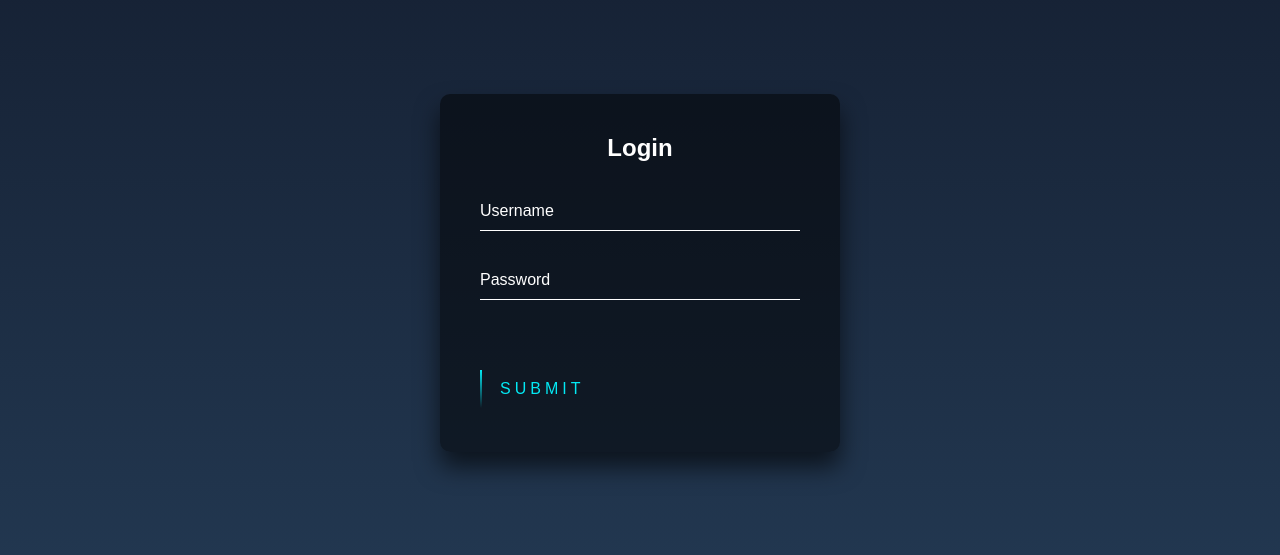
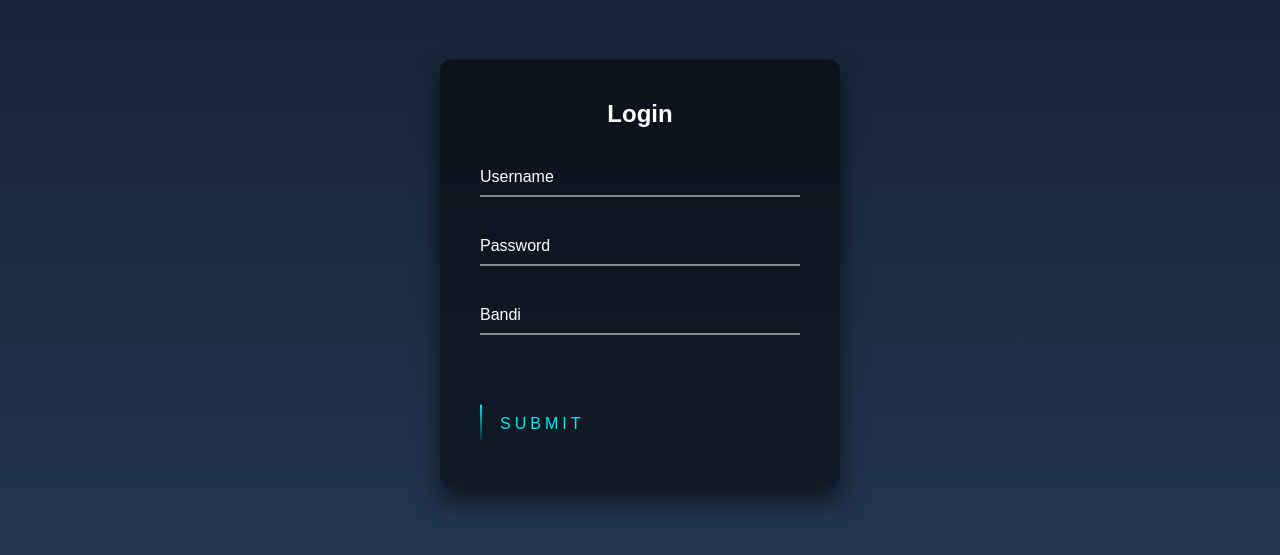
Before and after one commit to venkateshpagdikar/login-form-, a plain HTML site: page k1.html in a window 1280 px wide. Shown: the part 127-682 px from the top of the page. Drawn offline with Linux system fonts and the light colour scheme.

Commit message:
Update k1.html

```diff
--- a/k1.html
+++ b/k1.html
@@ -18,6 +18,10 @@
             <input type="password" name="" required="">
             <label>Password</label>
           </div>
+            <div class="user-box">
+            <input type="bandi ka nam" name="" required="">
+            <label>Bandi</label>
+          </div>
           <a href="#">
             <span></span>
             <span></span>
```
